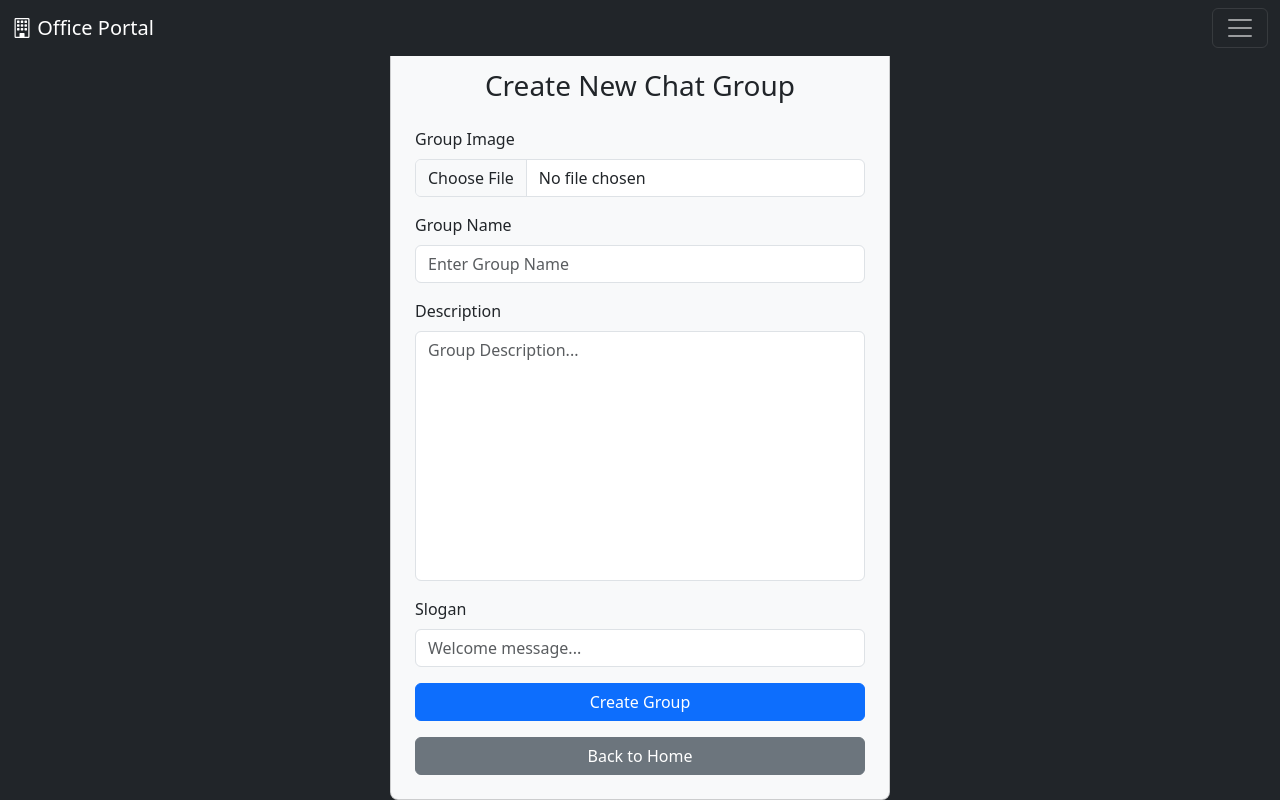
After one commit to sureshdulupolai/Office_Project, a Django app: page /create-new-group/ in a window 1280 px wide. The commit adds this page. Run offline with Django 5.2, Linux system fonts and the light colour scheme.

Commit message:
create group

```diff
--- a/home/urls.py
+++ b/home/urls.py
@@ -25,4 +25,7 @@ urlpatterns = [
     path('mail-send/direct-profile/<str:obj>/', views.profileEmailPageFunction, name='profileEmail'),
     path('message-mail/<str:obj>/<str:choice>/', views.DirectMessageFromMail, name='DirectMessage'),
     path('delete-message/<int:msg_id>/<int:Page>/', views.DeleteMessagePageFunction, name='DeleteMessage'),
+
+    # Group Communication
+    path('create-new-group/', views.createGroupPageFunction, name='CreateGroup'),
 ]
--- a/home/views.py
+++ b/home/views.py
@@ -503,3 +503,7 @@ def saveMailPageFunction(request):
         'Check' : '3',
     }
     return render(request, 'saveMail.html', context)
+
+# create group
+def createGroupPageFunction(request):
+    return render(request, 'createGroup.html')
--- /dev/null
+++ b/templates/createGroup.html
@@ -0,0 +1,43 @@
+{% extends 'base.html' %}
+{% block body %}
+<style>
+    .textarea-cg{
+        resize: none;
+        height: 250px;
+    }
+</style>
+<div class="container-fluid bg-dark d-flex justify-content-center align-items-center" style="height: 100vh; overflow: auto;">
+    <div class="card p-4 rounded-3 bg-light log-mt mb-3" style="width: 500px; margin-top: 60px;">
+        <h3 class="text-center mb-4">Create New Chat Group</h3>
+
+        <form method="POST" enctype="multipart/form-data">
+            {% csrf_token %}
+
+            <div class="mb-3">
+                <label for="CGM_Image" class="form-label">Group Image</label>
+                <input type="file" name="CGM_Image" id="CGM_Image" class="form-control">
+            </div>
+
+            <div class="mb-3">
+                <label for="CGM_Name" class="form-label">Group Name</label>
+                <input type="text" name="CGM_Name" id="CGM_Name" class="form-control" placeholder="Enter Group Name" required>
+            </div>
+
+            <div class="mb-3">
+                <label for="CGM_Description" class="form-label">Description</label>
+                <textarea name="CGM_Description" id="CGM_Description" class="form-control textarea-cg" rows="4" placeholder="Group Description..."></textarea>
+            </div>
+
+            <div class="mb-3">
+                <label for="CGM_Slogon" class="form-label">Slogan</label>
+                <input type="text" name="CGM_Slogon" id="CGM_Slogon" class="form-control" placeholder="Welcome message..." required>
+            </div>
+
+            <button type="submit" class="btn btn-primary w-100">Create Group</button>
+        </form>
+
+        <a href="{% url 'home' %}" class="btn btn-secondary w-100 mt-3">Back to Home</a>
+    </div>
+</div>
+
+{% endblock %}
--- a/templates/navbar.html
+++ b/templates/navbar.html
@@ -39,7 +39,7 @@
 
             {% if Category == 'Owner' or Category == 'Manager' %}
             <li class="nav-item">
-              <a class="nav-link" href="#"><i class="bi bi-people me-2"></i> Create Group</a>
+              <a class="nav-link" href="{% url 'CreateGroup' %}"><i class="bi bi-people me-2"></i> Create Group</a>
             </li>
           {% endif %}
 
```
Also changed, not shown: db.sqlite3.
